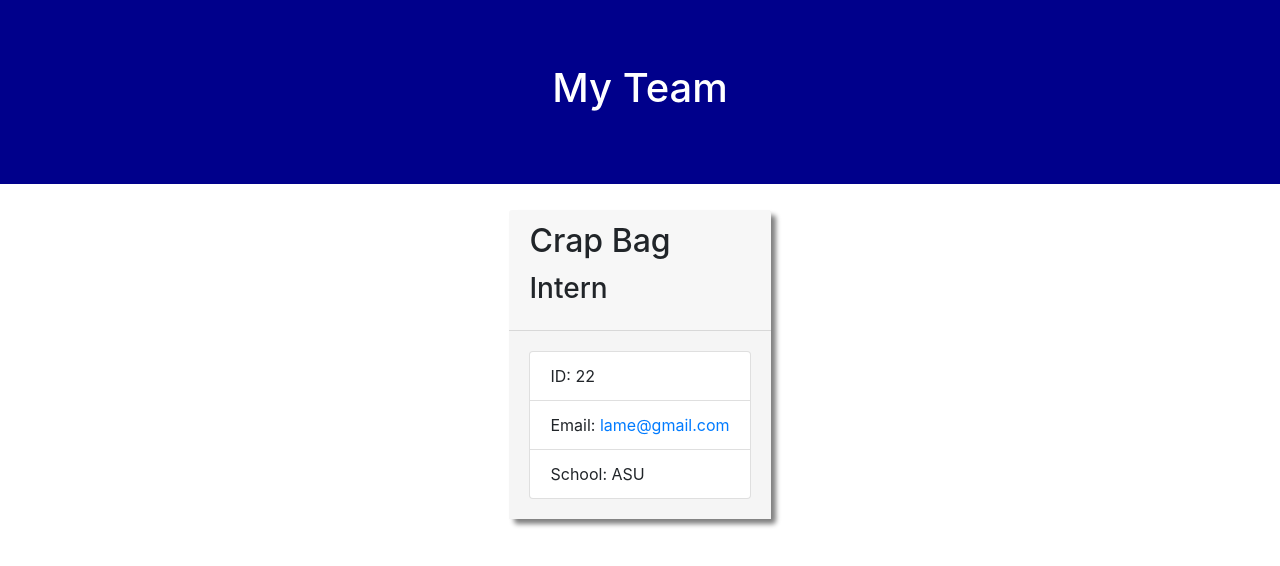
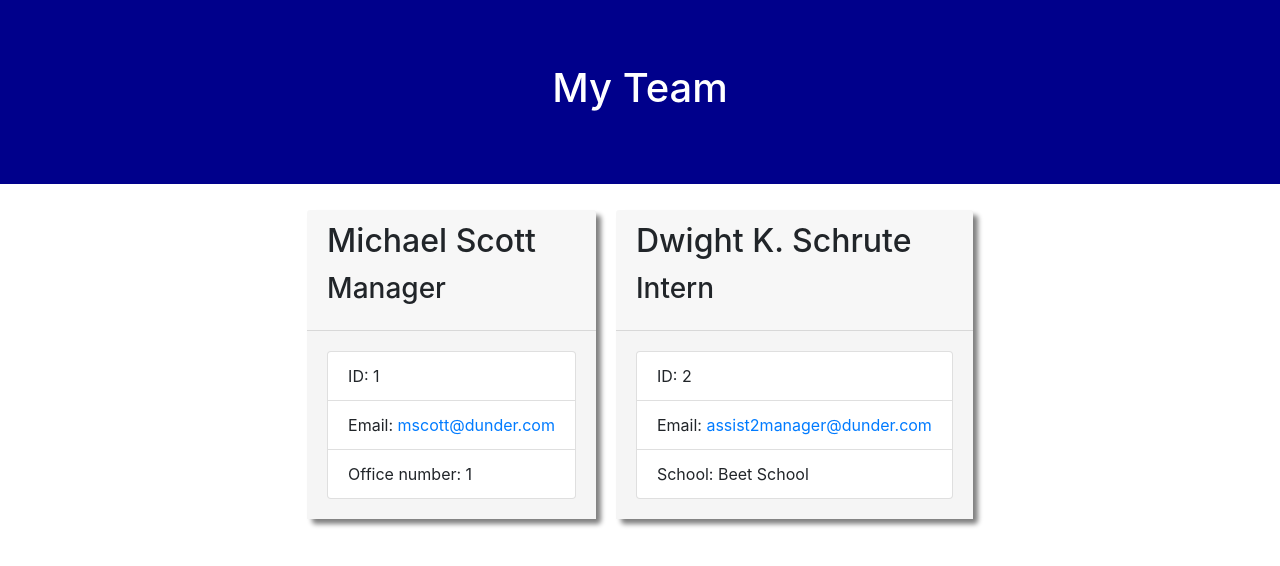
Before and after one commit to TheRealPlanZ/Object-Oriented-Programming-Team-Profile-Generator, a website: page output/team.html in a window 1280 px wide. Drawn offline with nearby package versions, Linux system fonts and the light colour scheme.

Commit message:
Edited Readme

```diff
--- a/output/team.html
+++ b/output/team.html
@@ -24,14 +24,28 @@
 
         <div class="card employee-card">
             <div class="card-header">
-            <h2 class="card-title">Crap Bag</h2>
+            <h2 class="card-title">Michael Scott</h2>
+            <h3 class="card-title">Manager</h3>
+            </div>
+            <div class="card-body">
+            <ul class="list-group">
+            <li class="list-group-item">ID: 1</li>
+            <li class="list-group-item">Email: <a href="mailto:mscott@dunder.com">mscott@dunder.com</a></li>
+            <li class="list-group-item">Office number: 1</li>
+            </ul>
+            </div>
+        </div>
+
+        <div class="card employee-card">
+            <div class="card-header">
+            <h2 class="card-title">Dwight K. Schrute</h2>
             <h3 class="card-title">Intern</h3>
             </div>
             <div class="card-body">
             <ul class="list-group">
-            <li class="list-group-item">ID: 22</li>
-            <li class="list-group-item">Email: <a href="mailto:lame@gmail.com">lame@gmail.com</a></li>
-            <li class="list-group-item">School: ASU</li>
+            <li class="list-group-item">ID: 2</li>
+            <li class="list-group-item">Email: <a href="mailto:assist2manager@dunder.com">assist2manager@dunder.com</a></li>
+            <li class="list-group-item">School: Beet School</li>
             </ul>
             </div>
         </div>
```
Also changed, not shown: README.md.
